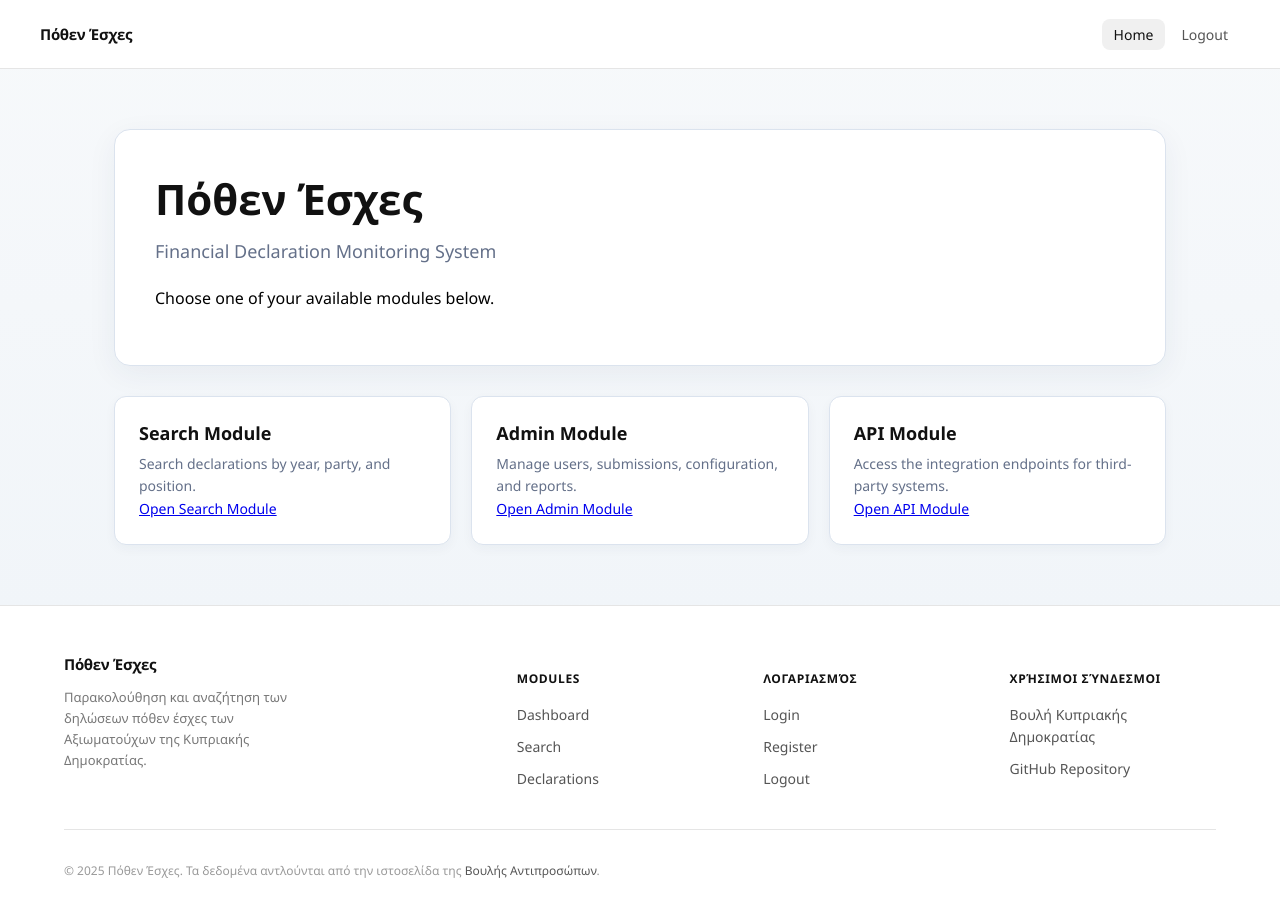
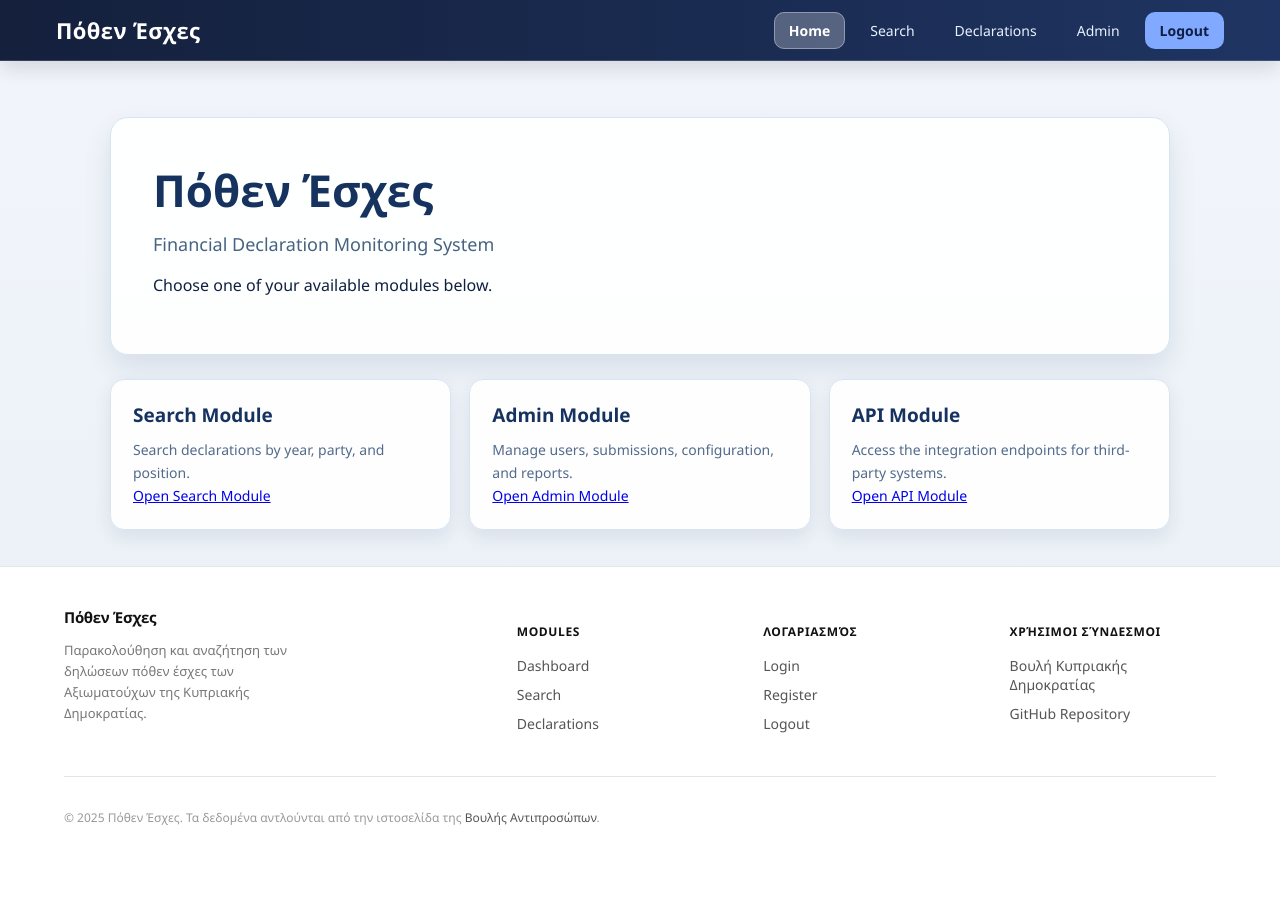
Before and after one commit to Russellvikra/POTHENESXE, a PHP site: page / in a window 1280 px wide. After the commit the page ends 825 px from the top, so only its background shows below. Run offline with PHP 8.4, Linux system fonts and the light colour scheme; the visitor is signed in with stand-in values (Sample User, id 1).

Commit message:
Made the UI more modern

```diff
--- a/project-root/assets/css/footer.css
+++ b/project-root/assets/css/footer.css
@@ -1,13 +1,15 @@
 footer {
   margin-top: auto;
-  border-top: 1px solid #e5e5e5;
-  background: #fff;
+  border-top: 1px solid #e7ecf5;
+  background: #f6f8fc;
+  color: #475d7f;
+  font-size: 14px;
 }
 
 .footer-container {
   max-width: 1200px;
   margin: 0 auto;
-  padding: 48px 24px 24px;
+  padding: 40px 24px 24px;
 }
 
 .footer-grid {
--- a/project-root/assets/css/header.css
+++ b/project-root/assets/css/header.css
@@ -1,10 +1,11 @@
 .header-container {
     position: sticky;
     top: 0;
-    z-index: 100;
-    padding: 12px 24px;
-    background-color: #fff;
-    border-bottom: 1px solid #e5e5e5;
+    z-index: 200;
+    background: linear-gradient(90deg, #14203c 0%, #1f3462 100%);
+    color: #fff;
+    border-bottom: 1px solid rgba(255,255,255,0.15);
+    box-shadow: 0 8px 20px rgba(0,0,0,0.12);
 }
 
 .navbar {
@@ -13,70 +14,70 @@
     justify-content: space-between;
     max-width: 1200px;
     margin: 0 auto;
-    height: 44px;
+    min-height: 60px;
     position: relative;
+    padding: 0 16px;
 }
 
 .navbar-brand {
-    font-size: 15px;
-    font-weight: 600;
-    color: #111;
+    font-size: 22px;
+    font-weight: 700;
+    color: #fff;
     text-decoration: none;
-    letter-spacing: -0.3px;
+    letter-spacing: 0.4px;
 }
 
 .navbar-menu {
     list-style: none;
     display: flex;
     align-items: center;
-    gap: 4px;
+    gap: 10px;
+    margin: 0;
+    padding: 0;
 }
 
 .navbar-menu li a {
     font-size: 14px;
-    color: #555;
+    color: #e7f1ff;
     text-decoration: none;
-    padding: 6px 12px;
-    border-radius: 8px;
-    transition: background 0.15s, color 0.15s;
+    padding: 8px 14px;
+    border-radius: 10px;
+    transition: background 0.2s, color 0.2s;
+    border: 1px solid transparent;
 }
 
 .navbar-menu li a:hover {
-    background: #f5f5f5;
-    color: #111;
+    background: rgba(255,255,255,0.16);
+    color: #fff;
 }
 
 .navbar-menu li a.active {
-    background: #f0f0f0;
-    color: #111;
-    font-weight: 500;
+    background: rgba(255,255,255,0.26);
+    color: #fff;
+    font-weight: 600;
+    border-color: rgba(255,255,255,0.35);
 }
 
-.navbar-divider {
-    width: 1px;
-    height: 20px;
-    background: #e5e5e5;
-    margin: 0 8px;
+.btn-register,
+.btn-logout {
+    background: #81a9ff !important;
+    color: #0f1e43 !important;
+    border: 1px solid rgba(255,255,255,0.3);
+    font-weight: 700 !important;
 }
 
-.btn-register {
-    background: #111 !important;
-    color: #fff !important;
-    font-weight: 500 !important;
-    padding: 7px 16px !important;
-    border-radius: 8px;
-}
-
-.btn-register:hover {
-    background: #333 !important;
+.btn-register:hover,
+.btn-logout:hover {
+    background: #bdd7ff !important;
+    color: #0b1434 !important;
 }
 
 .navbar-burger {
     display: none;
     flex-direction: column;
-    gap: 5px;
-    background: none;
-    border: 1px solid #e5e5e5;
+    gap: 4px;
+    background: rgba(255,255,255,0.14);
+    border: 1px solid rgba(255,255,255,0.2);
     border-radius: 8px;
     padding: 8px 10px;
     cursor: pointer;
--- a/project-root/assets/css/home.css
+++ b/project-root/assets/css/home.css
@@ -4,40 +4,41 @@
 
 body {
   font-family: "Segoe UI", Tahoma, Geneva, Verdana, sans-serif;
-  background: linear-gradient(180deg, #f7f9fb 0%, #eef3f8 100%);
+  background: linear-gradient(180deg, #f2f6fc 0%, #e9eff5 100%);
   min-height: 100vh;
   margin: 0;
   display: flex;
   flex-direction: column;
+  color: #102040;
 }
 
 main {
   flex: 1;
-  padding: 60px 24px;
+  padding: 56px 20px 36px;
   max-width: 1100px;
   margin: 0 auto;
   width: 100%;
 }
 
 .hero {
-  background: #fff;
-  border: 1px solid #dbe3ee;
-  border-radius: 16px;
-  padding: 40px;
-  box-shadow: 0 8px 30px rgba(28, 48, 77, 0.06);
-  margin-bottom: 30px;
+  background: rgba(255,255,255,0.96);
+  border: 1px solid #d6e5f4;
+  border-radius: 18px;
+  padding: 42px;
+  box-shadow: 0 12px 28px rgba(20, 38, 70, 0.1);
+  margin-bottom: 24px;
 }
 
 h1 {
   margin: 0 0 12px;
-  font-size: 42px;
-  color: #111;
+  font-size: clamp(32px, 5vw, 44px);
+  color: #16335f;
 }
 
 .subtitle {
   font-size: 18px;
-  color: #647089;
-  margin: 0 0 24px;
+  color: #476381;
+  margin: 0 0 18px;
 }
 
 .cta-group {
@@ -48,57 +49,65 @@ h1 {
 
 a.btn {
   display: inline-block;
-  padding: 12px 24px;
-  border-radius: 8px;
-  font-weight: 600;
+  padding: 11px 22px;
+  border-radius: 10px;
+  font-weight: 700;
   text-decoration: none;
-  transition: all 0.15s;
+  transition: all 0.18s ease;
+  border: 1px solid transparent;
 }
 
 a.btn-primary {
-  background: #0c3f91;
+  background: linear-gradient(120deg, #2f67c3, #4f7ed8);
   color: #fff;
 }
 
 a.btn-primary:hover {
-  background: #0a2f6f;
+  transform: translateY(-1px);
+  box-shadow: 0 9px 14px rgba(33, 76, 148, 0.3);
 }
 
 a.btn-secondary {
-  background: #f0f4fa;
-  color: #0c3f91;
-  border: 1px solid #d9e7fa;
+  background: #e8f0ff;
+  color: #1d4074;
+  border: 1px solid #cbdafb;
 }
 
 a.btn-secondary:hover {
-  background: #e0e8f4;
+  background: #d0e0fd;
 }
 
 .features {
   display: grid;
   grid-template-columns: repeat(auto-fit, minmax(280px, 1fr));
-  gap: 20px;
+  gap: 18px;
 }
 
 .feature-card {
-  background: #fff;
-  border: 1px solid #dbe3ee;
-  border-radius: 12px;
-  padding: 24px;
-  box-shadow: 0 4px 12px rgba(28, 48, 77, 0.04);
+  background: rgba(255,255,255,0.96);
+  border: 1px solid #d5e5f4;
+  border-radius: 14px;
+  padding: 22px;
+  box-shadow: 0 7px 18px rgba(28, 48, 77, 0.09);
+  transition: transform 0.15s ease, box-shadow 0.15s ease;
+}
+
+.feature-card:hover {
+  transform: translateY(-3px);
+  box-shadow: 0 10px 24px rgba(25, 48, 84, 0.15);
 }
 
 .feature-card h3 {
-  margin: 0 0 8px;
-  color: #111;
-  font-size: 18px;
+  margin: 0 0 10px;
+  color: #16325f;
+  font-size: 19px;
 }
 
 .feature-card p {
   margin: 0;
-  color: #647089;
+  color: #526b8b;
   font-size: 14px;
-  line-height: 1.6;
+  line-height: 1.65;
 }
 
 footer {
--- a/project-root/assets/include/header.html
+++ b/project-root/assets/include/header.html
@@ -20,12 +20,22 @@ if ($relativeDir === '' || $relativeDir === '.') {
 $basePath = $depth > 0 ? str_repeat('../', $depth) : './';
 $isLoggedIn = isset($_SESSION['user_id']);
 
+$role = $_SESSION['role'] ?? 'user';
+
 $navItems = [
   ['key' => 'home', 'label' => 'Home', 'href' => $basePath . 'index.php'],
+  ['key' => 'search', 'label' => 'Search', 'href' => $basePath . 'modules/list.php'],
+  ['key' => 'declarations', 'label' => 'Declarations', 'href' => $basePath . 'modules/declaration.php'],
 ];
 
 if ($isLoggedIn) {
-    $navItems[] = ['key' => 'logout', 'label' => 'Logout', 'href' => $basePath . 'auth/logout.php'];
+    if ($role === 'politician') {
+        $navItems[] = ['key' => 'submit', 'label' => 'Submit', 'href' => $basePath . 'submit/dashboard.php'];
+    }
+    if ($role === 'admin') {
+        $navItems[] = ['key' => 'admin', 'label' => 'Admin', 'href' => $basePath . 'admin/admin.php'];
+    }
+    $navItems[] = ['key' => 'logout', 'label' => 'Logout', 'href' => $basePath . 'auth/logout.php', 'class' => 'btn-logout'];
 } else {
     $navItems[] = ['key' => 'login', 'label' => 'Login', 'href' => $basePath . 'auth/login.php'];
     $navItems[] = ['key' => 'register', 'label' => 'Register', 'href' => $basePath . 'auth/register.php', 'class' => 'btn-register'];
```
Also changed, not shown: other parts of project-root/assets/css/header.css (+19 -11 lines), project-root/assets/css/declaration.css (+15 -13 lines), project-root/assets/css/list.css (+75 -38 lines), project-root/modules/declaration.php (+1 -35 lines), project-root/modules/list.php (+6 -2 lines).
